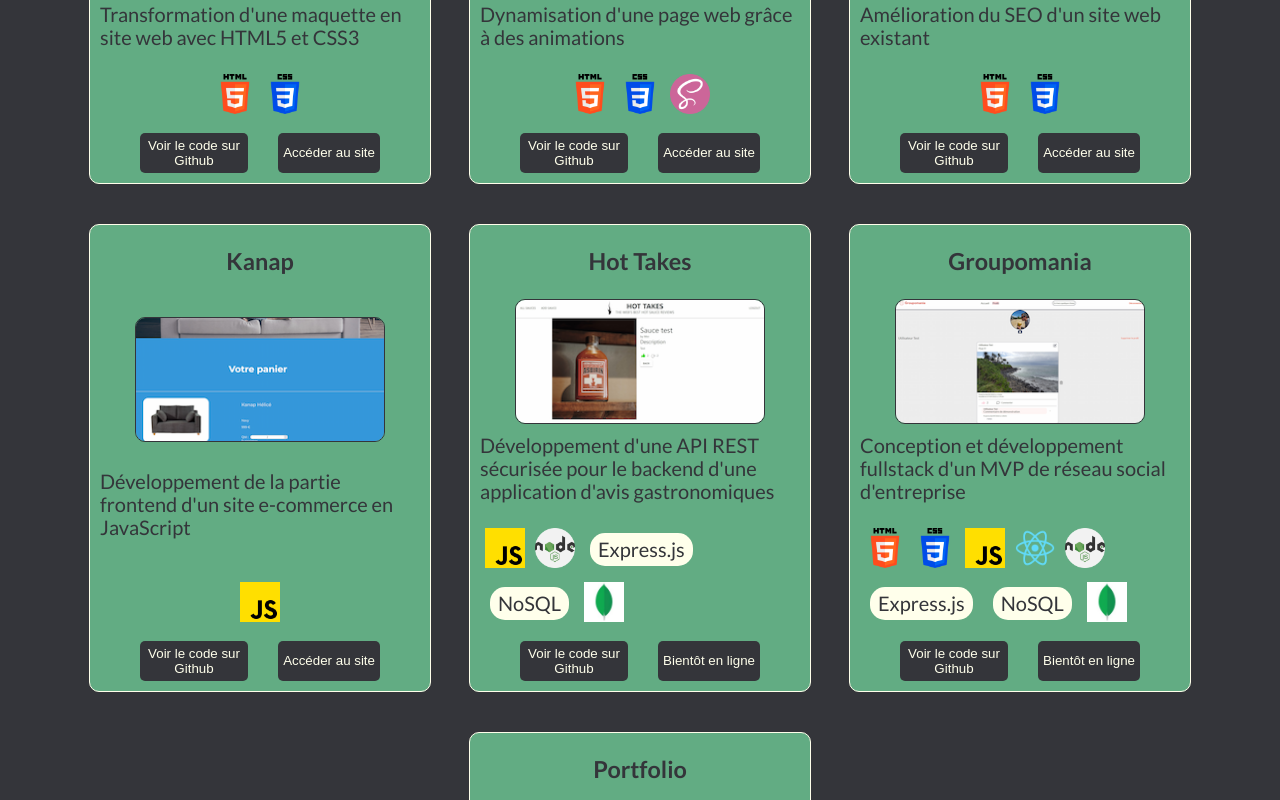
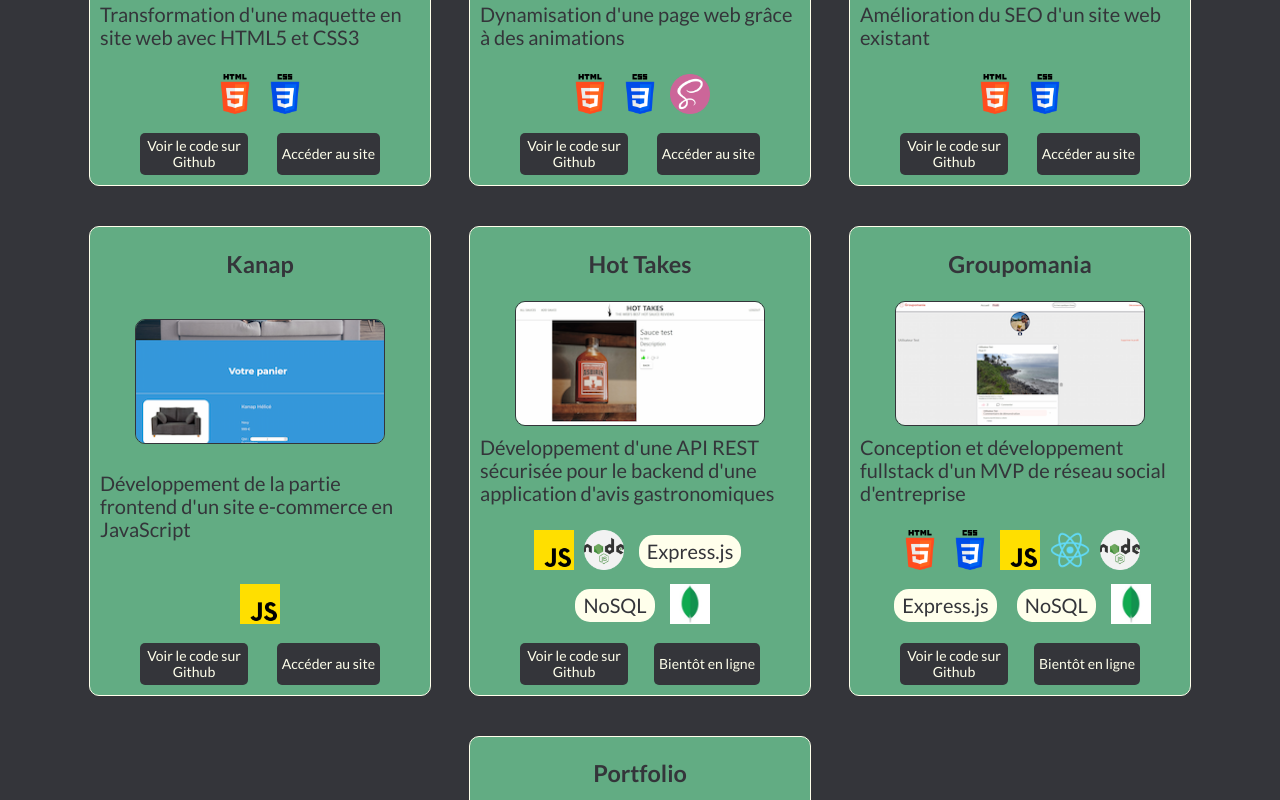
Before and after one commit to SylvainBruyat/portfolio, a React (Create React App) app: page /projects in a window 1280 px wide. Shown: the part 540-1340 px from the top of the page. Built offline with nearby package versions, Linux system fonts and the light colour scheme.

Commit message:
Clean up of <a> in <button> in component ProjectCard

```diff
--- a/src/components/ProjectCard.jsx
+++ b/src/components/ProjectCard.jsx
@@ -28,23 +28,17 @@ export default function ProjectCard({
           ))}
         </ul>
         <div className="project-card__link-list">
-          <button className="project-card__button">
-            {/********************************************************************************
-             *  Enlever les boutons autour des liens et styliser les liens comme des boutons *
-             ********************************************************************************/}
           <a href={githubLink} className="project-card__link">
-              Voir le code sur Github
+            <p>Voir le code sur Github</p>
           </a>
-          </button>
-          <button className="project-card__button">
+
           {projectLink === '' ? (
-              <p className="project-card__link">Bientôt en ligne</p>
+            <p className="project-card__link no-link">Bientôt en ligne</p>
           ) : (
             <a href={projectLink} className="project-card__link">
-                Accéder au site
+              <p>Accéder au site</p>
             </a>
           )}
-          </button>
         </div>
       </div>
     </div>
--- a/src/styles/components/_projectCard.scss
+++ b/src/styles/components/_projectCard.scss
@@ -48,6 +48,7 @@
   &__techno-list {
     display: flex;
     flex-wrap: wrap;
+    justify-content: center;
   }
 
   &__link-list {
@@ -56,29 +57,37 @@
     justify-content: space-between;
   }
 
-  &__button {
+  &__link {
     max-width: 45%;
+    margin: 0;
     padding: 5px;
+    display: flex;
+    align-items: center;
+    font-size: 0.7rem;
+    text-align: center;
+    color: vars.$color-tertiary;
     background-color: vars.$color-primary;
-    border: none;
     border-radius: 5px;
     cursor: pointer;
-    transition: background-color 0.2s 0.05s ease-in;
+    transition: background-color 0.2s 0.05s ease-in, color 0.15s 0.05s linear;
 
     & p {
       margin: 0;
+      text-align: center;
     }
 
-    &:hover {
+    &:hover:not(.no-link),
+    &:focus-visible {
       background-color: vars.$color-tertiary;
+      color: vars.$color-primary;
     }
-    &:hover .project-card__link {
+
+    &:hover p {
       color: vars.$color-primary;
     }
   }
+}
 
-  &__link {
-    color: vars.$color-tertiary;
-    transition: color 0.15s 0.05s linear;
-  }
+.no-link {
+  cursor: unset;
 }
```
Lines whose indentation alone changed are shown as unchanged.
